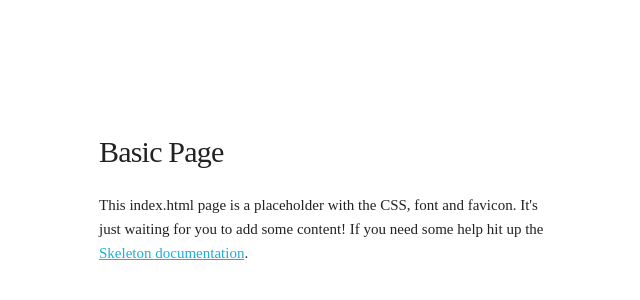
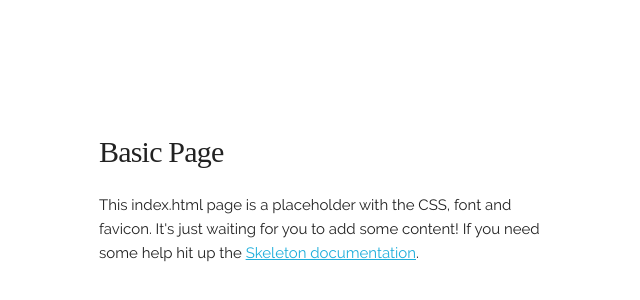
Before and after one commit to thisYogesh/yogeshapps, a plain HTML site: page index.html in a window 1280 px wide. Shown: the part 108-408 px from the top of the page, without its empty margins (61-701 px from the left). Drawn offline with Linux system fonts and the light colour scheme; files whose address does not match are found by name.

Commit message:
removed font format

```diff
--- a/css/fonts.css
+++ b/css/fonts.css
@@ -2,19 +2,19 @@
 @font-face {
     font-family: Raleway;
     font-weight: 300;
-    src: url('../fonts/Raleway/Raleway-Light.ttf') format('woff2');
+    src: url('../fonts/Raleway/Raleway-Light.ttf');
 }
 
 /* latin-ext */
 @font-face {
     font-family: Raleway;
     font-weight: 400;
-    src: url('../fonts/Raleway/Raleway-Regular.ttf') format('ttf');
+    src: url('../fonts/Raleway/Raleway-Regular.ttf');
 }
 
 /* latin-ext */
 @font-face {
     font-family: Raleway;
     font-weight: 600;
-    src: url('../fonts/Raleway/Raleway-SemiBold.ttf') format('ttf');
+    src: url('../fonts/Raleway/Raleway-SemiBold.ttf');
   }
```
